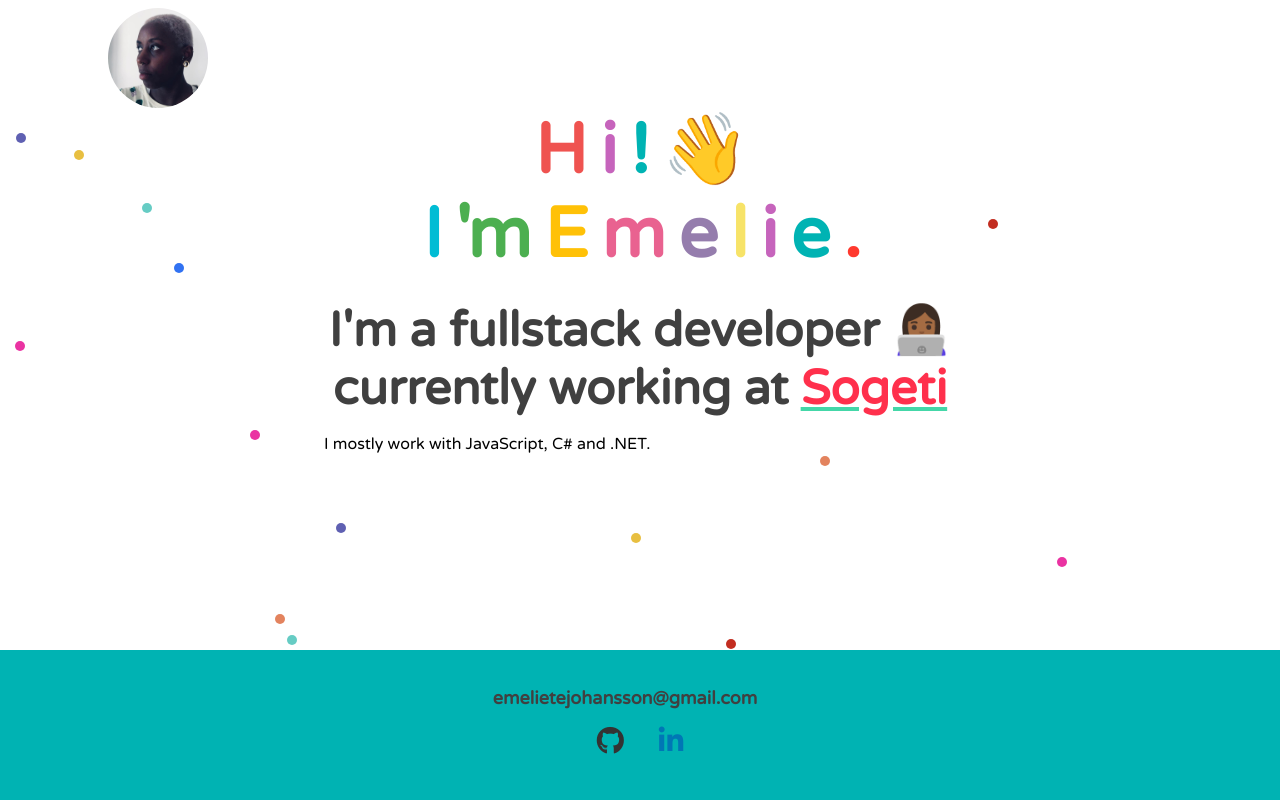
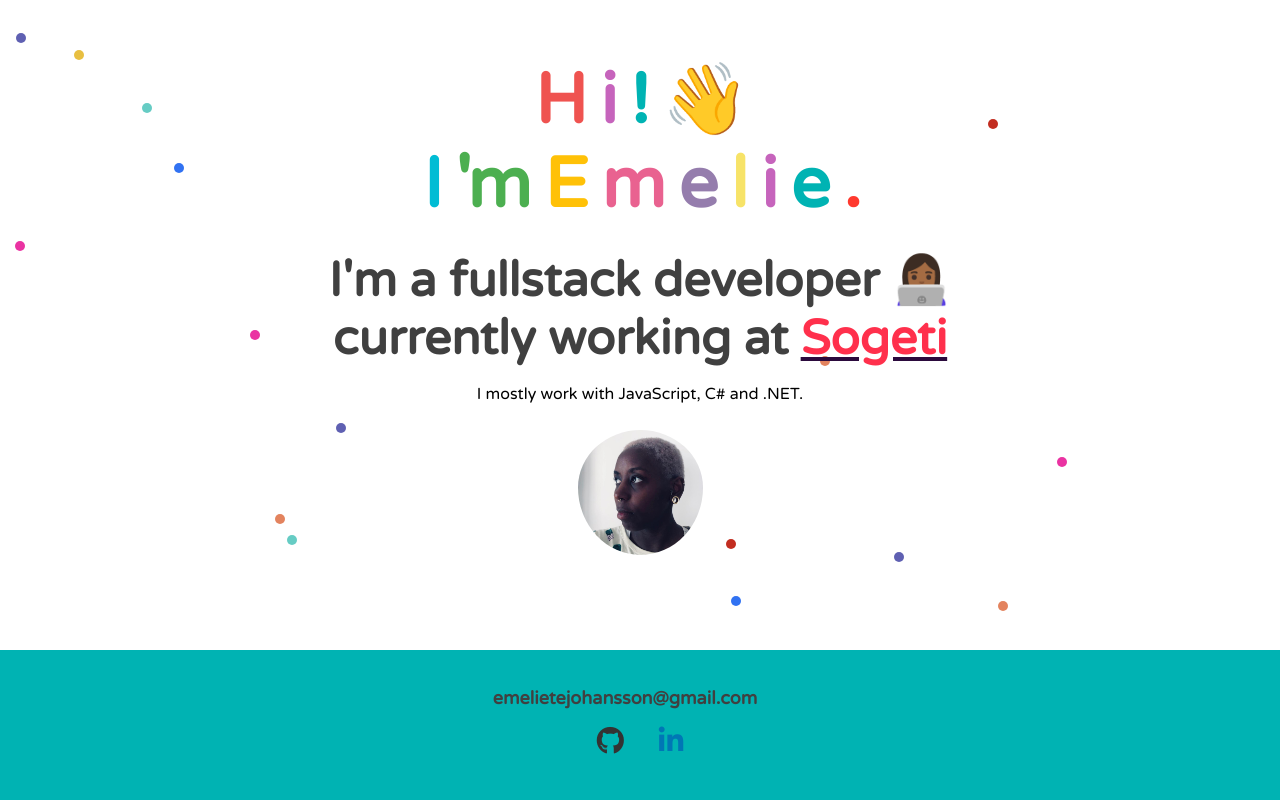
Before and after one commit to emelietejohansson/emelietejohansson.github.io, a plain HTML site: page index.html in a window 1280 px wide. Drawn offline with Linux system fonts and the light colour scheme.

Commit message:
Moved img, centered text

```diff
--- a/index.html
+++ b/index.html
@@ -12,9 +12,6 @@
 </head>
 <body>
     <div class="wrapper">
-        <header id="header" class="header">
-            <img src="selfie.jpg" class="small-selfie">
-        </header>
         <svg id="svgContainer"></svg>
         <div class="container">
             <h1 class="heading rainbow-letters">
@@ -42,6 +39,7 @@
                 <p class="about-me-text">
                     I mostly work with JavaScript, C# and .NET.
                 </p>
+                <img src="selfie.jpg" class="selfie">
             </div>
         </div>
         <footer id="footer">
--- a/style.css
+++ b/style.css
@@ -11,20 +11,11 @@
     font-family: 'Varela Round', sans-serif;
 }
 
-header {
-    height: 100px;
-    width: 100%;
-    position: relative;
-    left: 0;
-    top: 0;
-    color: white;
-    text-align: left;
-}
-
-.small-selfie {
+.selfie {
     border-radius: 50%;
-    width: 100px;
-    height: 100px;
+    width: 125px;
+    height: 125px;
+    padding-top: 10px;
 }
 
 .wrapper {
@@ -34,6 +25,7 @@
 }
 
 .container {
+    padding-top: 50px;
     padding-bottom: 150px;
     display: block;
 }
@@ -133,7 +125,7 @@
 .work-link {
     color: #ff304c;
     text-decoration: underline;
-    text-decoration-color: #44d7a8;
+    text-decoration-color: #2b0a3d;
 }
 
 .work-link:hover {
@@ -142,7 +134,7 @@
 
 .about-me {
     width: 50%;
-    display: inline-flex;
+    display: inline-block;
     flex-wrap: wrap;
 }
 
```
Also changed, not shown: 1 other file.
